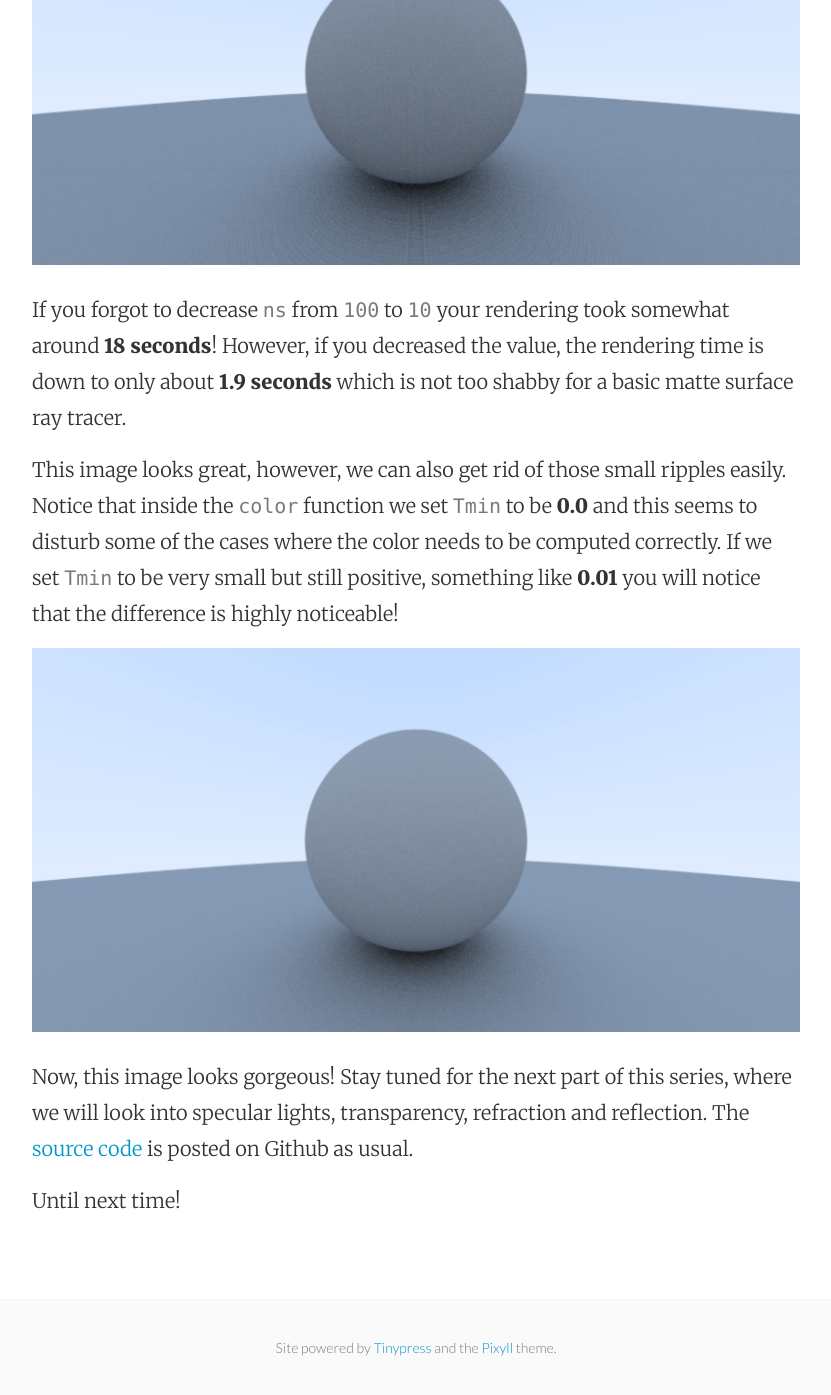
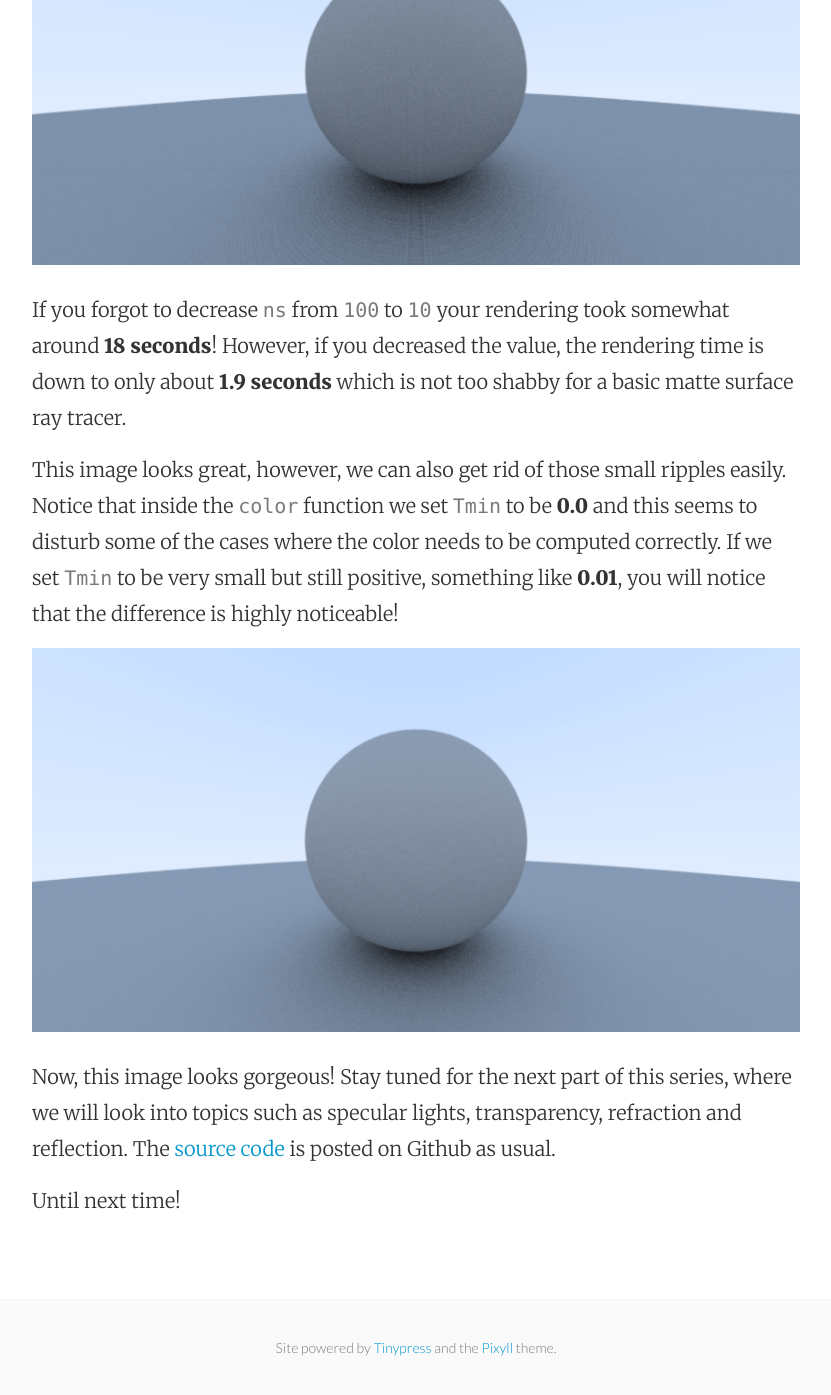
Before and after one commit to mhorga/mhorga.github.io, a Jekyll site: the page built from _posts/2016-03-28-ray-tracing-in-a-swift-playground-part-2.markdown, in a window 1280 px wide and 1400 px high, scrolled down 8728 px. Shown: the top 1395 px of the window, without its empty margins (224-1055 px from the left). Built offline with Jekyll 4.4.1, drawn with Linux system fonts in a browser that asks for light colours.

Commit message:
Post update: Ray tracing in a Swift playground part 2

```diff
--- a/_posts/2016-03-28-ray-tracing-in-a-swift-playground-part-2.markdown
+++ b/_posts/2016-03-28-ray-tracing-in-a-swift-playground-part-2.markdown
@@ -268,10 +268,10 @@ In the main playground page, see the generated new image:
 
 If you forgot to decrease `ns` from `100` to `10` your rendering took somewhat around __18 seconds__! However, if you decreased the value, the rendering time is down to only about __1.9 seconds__ which is not too shabby for a basic matte surface ray tracer.
 
-This image looks great, however, we can also get rid of those small ripples easily. Notice that inside the `color` function we set `Tmin` to be __0.0__ and this seems to disturb some of the cases where the color needs to be computed correctly. If we set `Tmin` to be very small but still positive, something like __0.01__ you will notice that the difference is highly noticeable!
+This image looks great, however, we can also get rid of those small ripples easily. Notice that inside the `color` function we set `Tmin` to be __0.0__ and this seems to disturb some of the cases where the color needs to be computed correctly. If we set `Tmin` to be very small but still positive, something like __0.01__, you will notice that the difference is highly noticeable!
 
 ![alt text](https://github.com/mhorga/mhorga.github.io/raw/master/images/raytracing6.png "Raytracing 6")
 
-Now, this image looks gorgeous! Stay tuned for the next part of this series, where we will look into specular lights, transparency, refraction and reflection. The [source code](https://github.com/Swiftor/Raytracing2) is posted on Github as usual.
+Now, this image looks gorgeous! Stay tuned for the next part of this series, where we will look into topics such as specular lights, transparency, refraction and reflection. The [source code](https://github.com/Swiftor/Raytracing2) is posted on Github as usual.
 
 Until next time!
```
